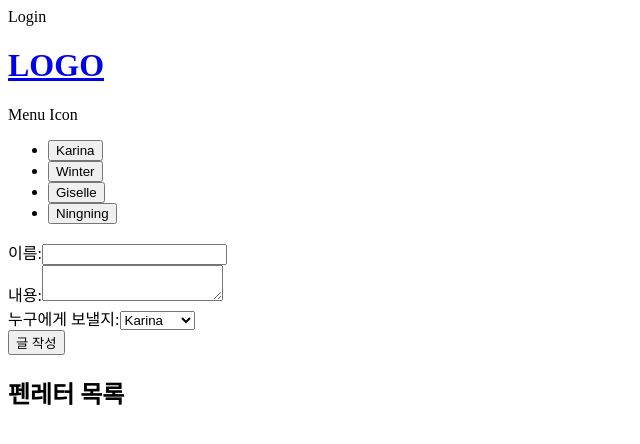
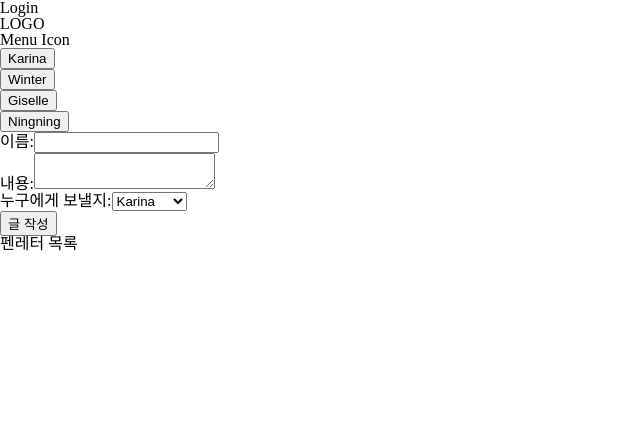
Before and after one commit to illuy/fan-letter, a React (Create React App) app: page / in a window 1280 px wide. Shown: the top 444 px of the page, without its empty margins (0-640 px from the left). Built offline with nearby package versions, Linux system fonts and the light colour scheme.

Commit message:
globalstyle 적용

```diff
--- a/src/App.jsx
+++ b/src/App.jsx
@@ -1,5 +1,6 @@
 import React, { useEffect, useState } from "react";
 import { BrowserRouter as Router, Route, Routes } from "react-router-dom";
+import GlobalStyle from "./shared/GlobalStyle";
 import Header from "./components/Header";
 import Menu from "./components/Menu";
 import LetterForm from "./components/Letter/LetterForm";
@@ -34,6 +35,7 @@
 
     return (
         <Router>
+            <GlobalStyle />
             <Routes>
                 <Route
                     path="/"
--- /dev/null
+++ b/src/shared/GlobalStyle.jsx
@@ -0,0 +1,61 @@
+import { createGlobalStyle } from "styled-components";
+
+const Globalstyle = createGlobalStyle`
+html, body, div, span, applet, object, iframe,
+h1, h2, h3, h4, h5, h6, p, blockquote, pre,
+a, abbr, acronym, address, big, cite, code,
+del, dfn, em, img, ins, kbd, q, s, samp,
+small, strike, strong, sub, sup, tt, var,
+b, u, i, center,
+dl, dt, dd, ol, ul, li,
+fieldset, form, label, legend,
+table, caption, tbody, tfoot, thead, tr, th, td,
+article, aside, canvas, details, embed,
+figure, figcaption, footer, header, hgroup,
+menu, nav, output, ruby, section, summary,
+time, mark, audio, video {
+	margin: 0;
+	padding: 0;
+	border: 0;
+	font-size: 100%;
+	font: inherit;
+	vertical-align: baseline;
+}
+/* HTML5 display-role reset for older browsers */
+article, aside, details, figcaption, figure,
+footer, header, hgroup, menu, nav, section {
+	display: block;
+}
+body {
+	line-height: 1;
+}
+ol, ul {
+	list-style: none;
+}
+blockquote, q {
+	quotes: none;
+}
+blockquote:before, blockquote:after,
+q:before, q:after {
+	content: '';
+	content: none;
+}
+table {
+	border-collapse: collapse;
+	border-spacing: 0;
+}
+
+ul,ol{
+    list-style: none;
+}
+
+a{
+    color:inherit;
+    text-decoration: none;
+}
+*{
+    box-sizing: border-box;
+}
+`;
+
+export default Globalstyle;
```
